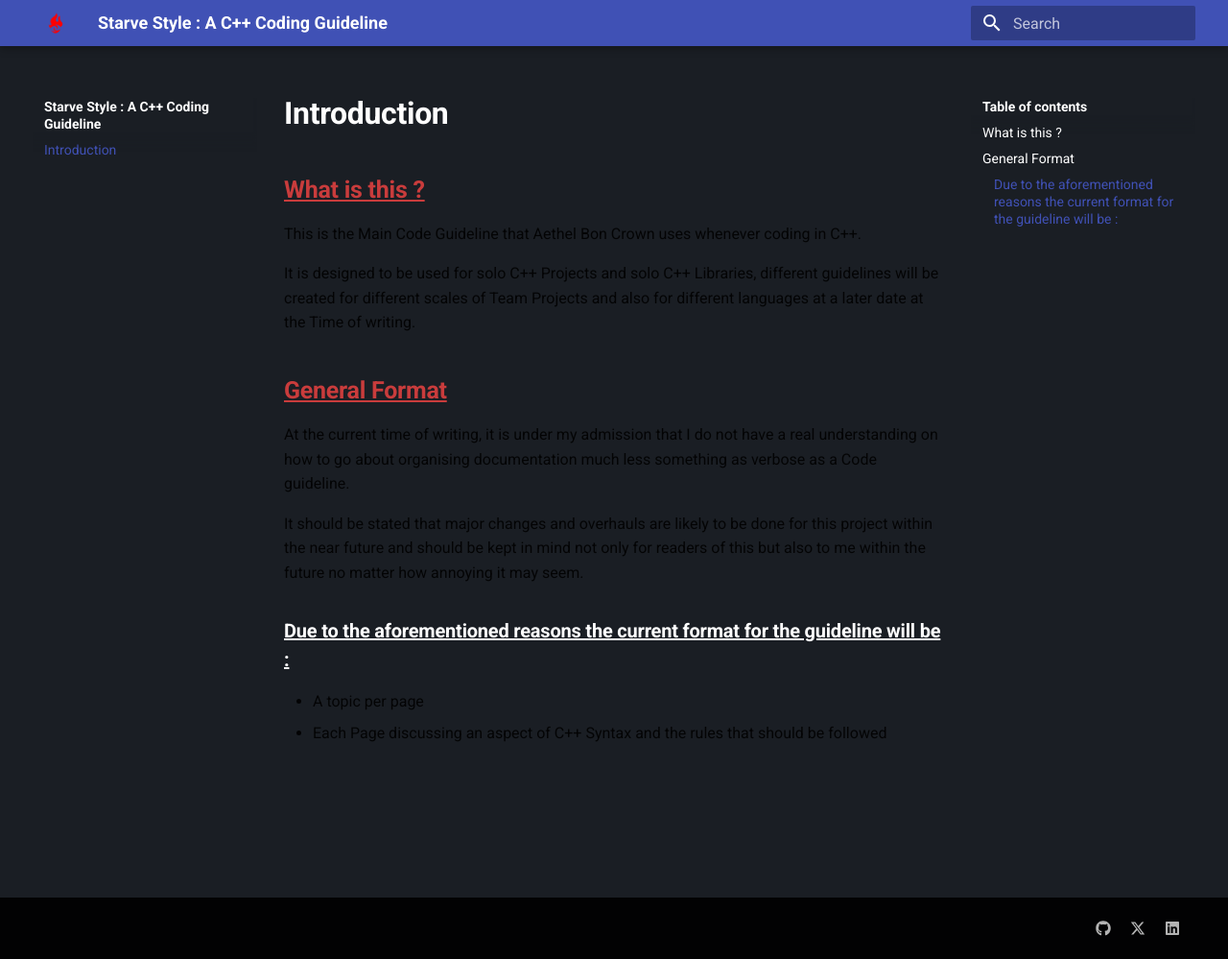
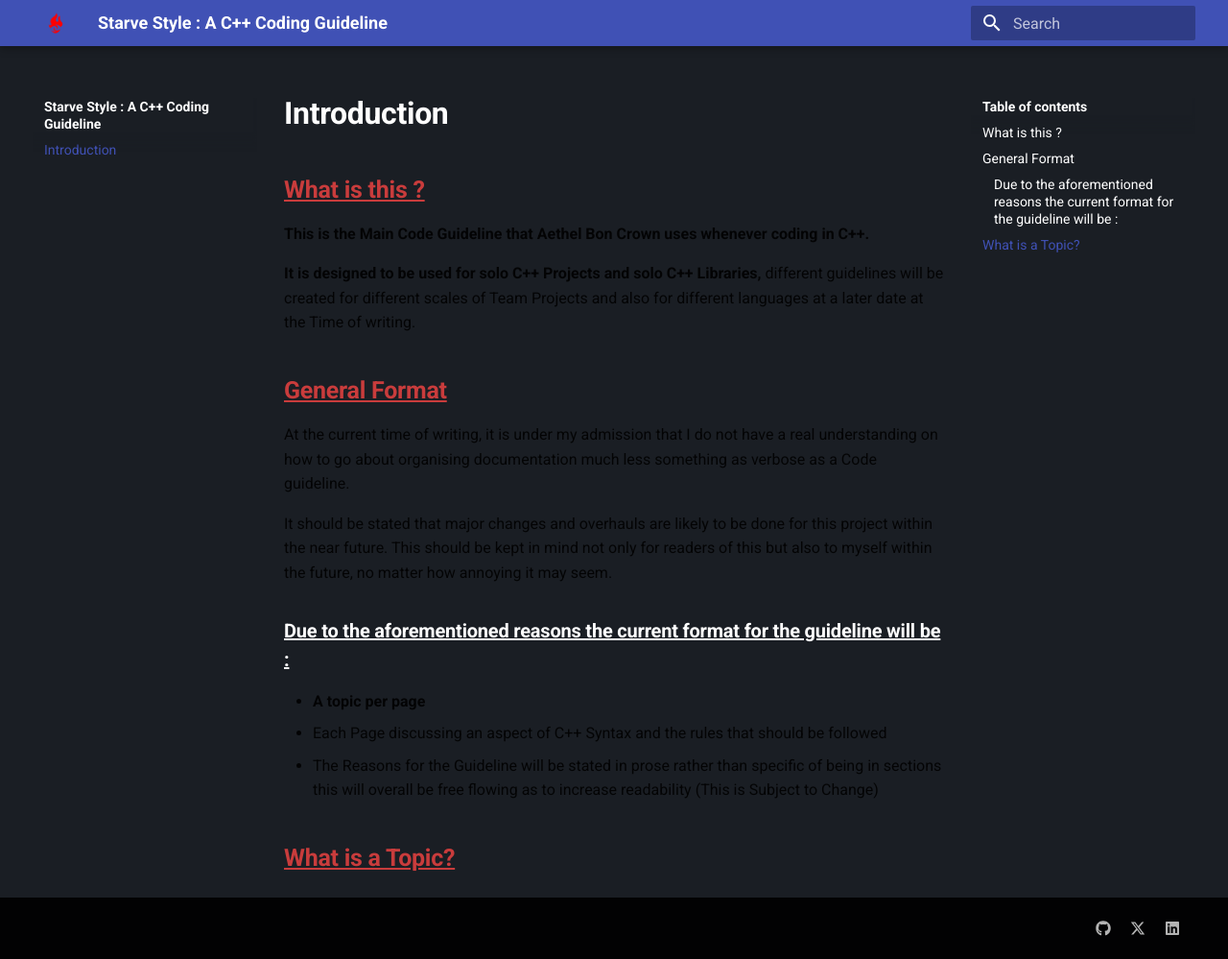
Before and after one commit to Belphonz/Starve-Style, an MkDocs documentation site: the page built from docs/index.md, in a window 1280 px wide and 999 px high. Shown: the whole window at 96% size. Built offline with MkDocs 1.6.1 and Material for MkDocs 9.7.7, drawn with Linux system fonts in a browser that asks for light colours.

Commit message:
vault backup: 2024-10-19 21:50:08

```diff
--- a/docs/index.md
+++ b/docs/index.md
@@ -2,17 +2,21 @@
 
 ## <u>What is this ?</u>
 
-This is the Main Code Guideline that Aethel Bon Crown uses whenever coding in C++.
+**This is the Main Code Guideline that Aethel Bon Crown uses whenever coding in C++.**
 
-It is designed to be used for solo C++ Projects and solo C++ Libraries, different guidelines will be created for different scales of Team Projects and also for different languages at a later date at the Time of writing.
+**It is designed to be used for solo C++ Projects and solo C++ Libraries,** different guidelines will be created for different scales of Team Projects and also for different languages at a later date at the Time of writing.
 
 ## <u>General Format</u>
 
 At the current time of writing, it is under my admission that I do not have a real understanding on how to go about organising documentation much less something as verbose as a Code guideline.
 
-It should be stated that major changes and overhauls are likely to be done for this project within the near future and should be kept in mind not only for readers of this but also to me within the future no matter how annoying it may seem.
+It should be stated that major changes and overhauls are likely to be done for this project within the near future.
+This should be kept in mind not only for readers of this but also to myself within the future, no matter how annoying it may seem.
 
 ### <u>Due to the aforementioned reasons the current format for the guideline will be :</u>
 
-- A topic per page
+- **A topic per page**
 - Each Page discussing an aspect of C++ Syntax and the rules that should be followed
+- The Reasons for the Guideline will be stated in prose rather than specific of being in sections this will overall be free flowing as to increase readability (This is Subject to Change)
+
+## <u>What is a Topic?</u>
```
